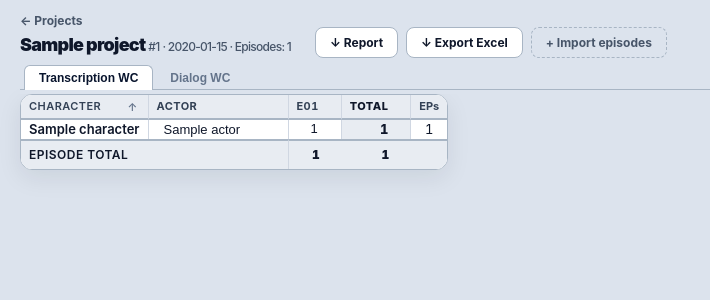
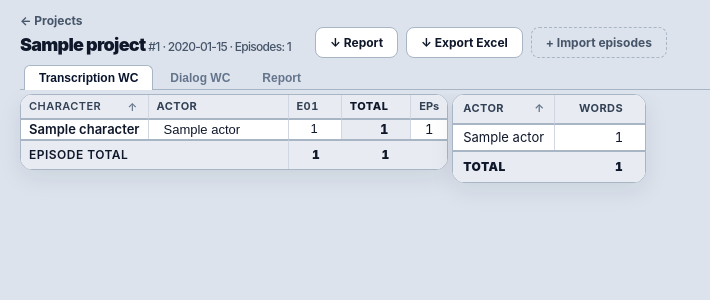
Before and after one commit to lalex321/DubStudio, a FastAPI app: page /projects/1 in a window 1280 px wide. Shown: the part 45-345 px from the top of the page, without its empty margins (0-710 px from the left). Run offline with FastAPI, Linux system fonts and the light colour scheme; the visitor is signed in with stand-in values (Sample User, id 1); tables that the repository leaves empty hold one stand-in row (values such as "Sample post"); some libraries are stand-ins or nearby versions.

Commit message:
Add Report tab on the project page
Third tab alongside Transcription WC / Dialog WC shows the same
Actor → Words summary that the /report xlsx carries — a preview so the
assistant director can eyeball totals before sending the xlsx to
accounting.

- project_detail computes actor → transcription-word totals from the
  already-loaded rows[]; no extra SQL. Sorted by actor name.
- New grid renders in its own .grid-wrap next to the pivot; a
  data-view attribute on tabs toggles which wrap is visible. Pivot
  keeps its metric switch (transcription/dialog) when both WC tabs
  are clicked.
- Report grid picks up sortable headers via the existing sort.js hook
  and right-aligns the Words column with the same 22px sort-arrow
  offset the pivot uses. Sticky thead reuses the --sticky-head-top
  variable so it tucks under the project header exactly like the
  pivot does.
- Empty projects (no actor assignments yet) show a hint row instead
  of a blank report.

Co-Authored-By: Claude Opus 4.7 (1M context) <noreply@anthropic.com>

```diff
--- a/app.py
+++ b/app.py
@@ -522,6 +522,21 @@ async def project_detail(request: Request, project_id: int):
         "totals": grand,
     }
 
+    # Bookkeeper report: same computation as /projects/{id}/report xlsx,
+    # but reusing the already-loaded rows[] so the third tab on the project
+    # page doesn't hit the database again.
+    actor_totals: dict[str, int] = {}
+    for r in rows:
+        name = r["actor_name"]
+        if not name:
+            continue
+        actor_totals[name] = actor_totals.get(name, 0) + r["totals"]["transcription"]
+    report_rows = [
+        {"actor": name, "words": words}
+        for name, words in sorted(actor_totals.items(), key=lambda x: x[0].lower())
+    ]
+    report_total = sum(x["words"] for x in report_rows)
+
     return _render(
         request,
         "project.html",
@@ -533,6 +548,8 @@ async def project_detail(request: Request, project_id: int):
             "footer": footer,
             "actors": [a.name for a in actors_all],
             "edited_count": edited_count,
+            "report_rows": report_rows,
+            "report_total": report_total,
         },
     )
 
--- a/static/styles.css
+++ b/static/styles.css
@@ -666,10 +666,28 @@ a:hover { color: var(--primary-hover); }
    height even if the page-head wraps on narrower screens. z-index stays
    under .project-top (5) so the thead tucks cleanly under it on any overlap,
    and above the body's sticky-l column (1). */
-.grid-pivot thead th {
+.grid-pivot thead th,
+.report-grid thead th {
   top: var(--sticky-head-top, 140px);
   z-index: 3;
 }
+
+/* Report tab — bookkeeper-facing Actor → Words preview of the xlsx report.
+   Right-align the numeric column under its sort-arrow-offset header, the
+   same treatment the pivot uses. */
+.grid td.col-words,
+.grid th.col-words { text-align: right; padding-right: 22px; }
+.report-grid tbody td { padding: 3px 10px; }
+.report-grid tfoot .foot-total td {
+  background: var(--head);
+  border-top: 2px solid var(--line);
+  font-weight: 900;
+  letter-spacing: 0.04em;
+  text-transform: uppercase;
+  font-size: 12px;
+  padding: 6px 10px;
+}
+.report-grid tfoot .foot-total td.col-words { padding-right: 22px; }
 .grid-pivot thead .sticky-l { background: var(--head); z-index: 4; }
 .grid-pivot tbody tr:hover .sticky-l { background: var(--hover); }
 
--- a/templates/project.html
+++ b/templates/project.html
@@ -75,13 +75,14 @@
 </script>
 
 <div class="tabs">
-  <button class="tab active" data-metric="transcription">Transcription WC</button>
-  <button class="tab" data-metric="dialog">Dialog WC</button>
+  <button class="tab active" data-view="pivot" data-metric="transcription">Transcription WC</button>
+  <button class="tab" data-view="pivot" data-metric="dialog">Dialog WC</button>
+  <button class="tab" data-view="report">Report</button>
 </div>
 </div>
 
 {% if rows %}
-<div class="grid-wrap">
+<div class="grid-wrap" id="pivot-wrap">
 <table class="grid grid-pivot" id="pivot" data-project-id="{{ project.id }}" data-metric="transcription">
   <thead>
     <tr>
@@ -154,6 +155,37 @@
 </table>
 </div>
 
+<div class="grid-wrap report-wrap" id="report-wrap" hidden>
+<table class="grid grid-natural report-grid" id="report-grid">
+  <thead>
+    <tr>
+      <th class="sortable" data-sort-type="text" data-sort-dir="asc">Actor<span class="sort-arrow">↑</span></th>
+      <th class="col-num col-words sortable" data-sort-type="num">Words<span class="sort-arrow"></span></th>
+    </tr>
+  </thead>
+  <tbody>
+    {% if report_rows %}
+      {% for rr in report_rows %}
+      <tr>
+        <td>{{ rr.actor }}</td>
+        <td class="col-num col-words">{{ rr.words or '' }}</td>
+      </tr>
+      {% endfor %}
+    {% else %}
+      <tr><td colspan="2" class="muted small" style="text-align:center; padding:14px;">No actor assignments yet. Assign actors on the Transcription WC tab to populate this report.</td></tr>
+    {% endif %}
+  </tbody>
+  {% if report_rows %}
+  <tfoot>
+    <tr class="foot-total">
+      <td>TOTAL</td>
+      <td class="col-num col-words">{{ report_total or '' }}</td>
+    </tr>
+  </tfoot>
+  {% endif %}
+</table>
+</div>
+
 <datalist id="actors-list">
   {% for a in actors %}<option value="{{ a }}">{% endfor %}
 </datalist>
@@ -168,7 +200,11 @@
   const table = document.getElementById('pivot');
   const projectId = table.dataset.projectId;
   const tabs = document.querySelectorAll('.tab');
+  const pivotWrap = document.getElementById('pivot-wrap');
+  const reportWrap = document.getElementById('report-wrap');
+  const reportGrid = document.getElementById('report-grid');
   attachSort(table);
+  if (reportGrid) attachSort(reportGrid);
 
   const setCellText = (td, metric) => {
     const v = td.dataset[metric];
@@ -192,7 +228,16 @@
   tabs.forEach(t => t.addEventListener('click', () => {
     tabs.forEach(x => x.classList.remove('active'));
     t.classList.add('active');
+    const view = t.dataset.view;
+    if (view === 'report') {
+      if (pivotWrap) pivotWrap.hidden = true;
+      if (reportWrap) reportWrap.hidden = false;
+      return;
+    }
+    if (pivotWrap) pivotWrap.hidden = false;
+    if (reportWrap) reportWrap.hidden = true;
     const metric = t.dataset.metric;
+    if (!metric) return;
     table.dataset.metric = metric;
     syncMetric(metric);
     if (table._resort) table._resort();
```
